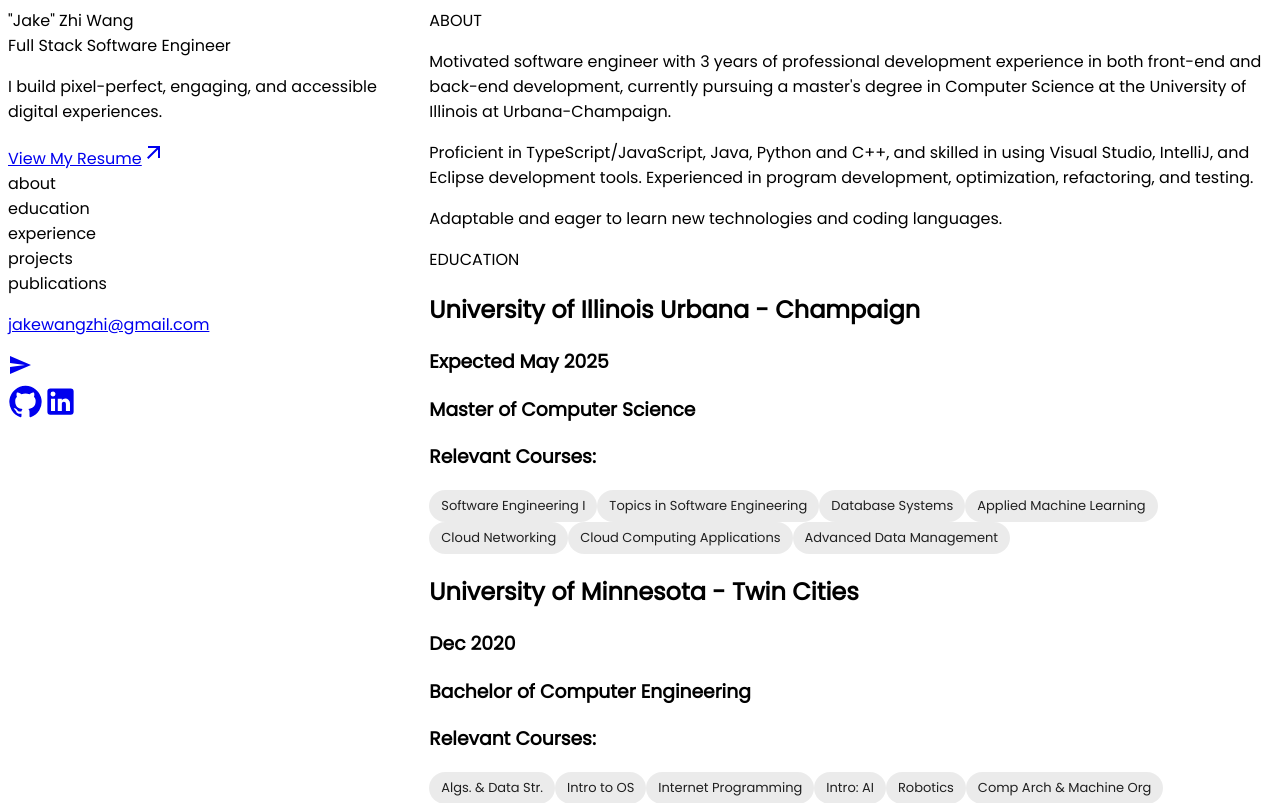
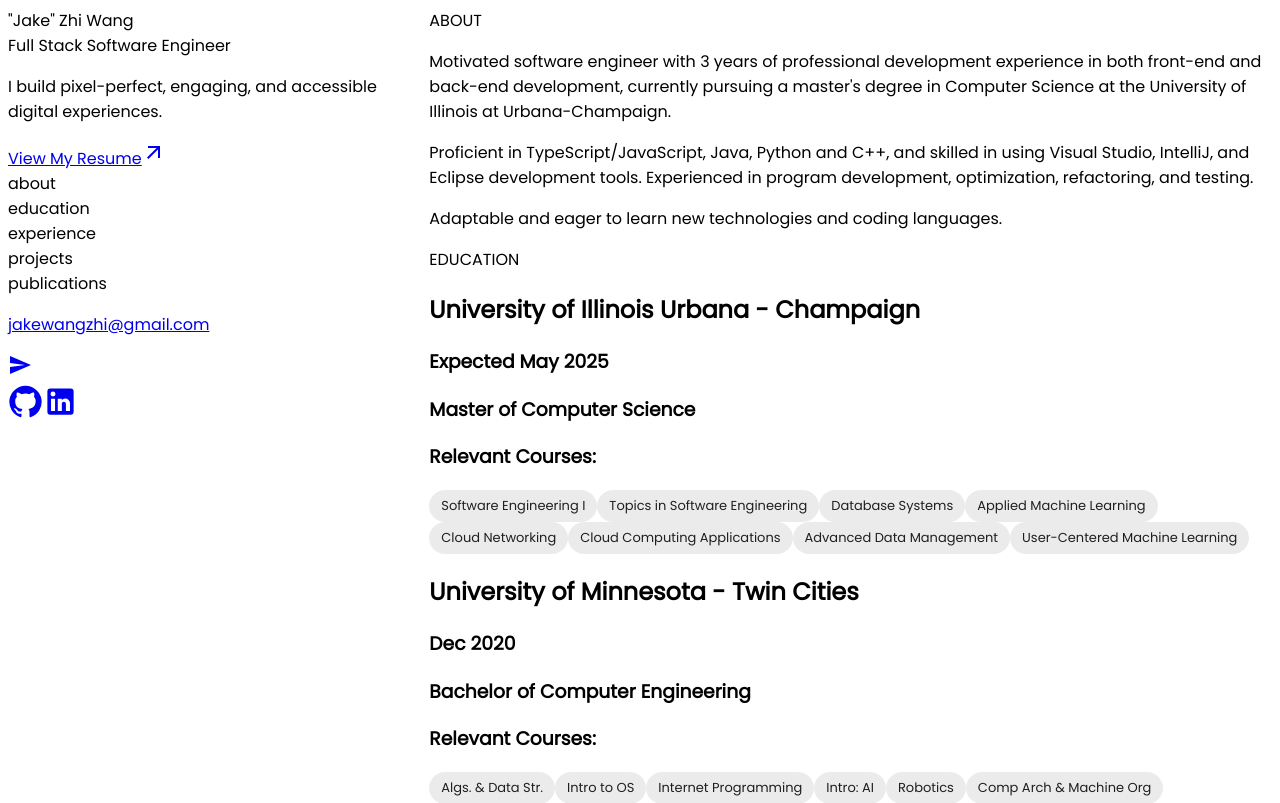
Before and after one commit to Jake-WangZhi/portfolio, a Next.js app: page / in a window 1280 px wide. Shown: the top 803 px of the page. Built offline with nearby package versions, Linux system fonts and the light colour scheme.

Commit message:
add course

```diff
--- a/components/Education.tsx
+++ b/components/Education.tsx
@@ -29,6 +29,10 @@ export const Education = () => {
     {
       title: "Advanced Data Management",
       link: "https://siebelschool.illinois.edu/academics/courses/cs511",
+    },
+    {
+      title: "User-Centered Machine Learning",
+      link: "https://courses.grainger.illinois.edu/CS568/sp2025/",
     },
   ];
 
```
